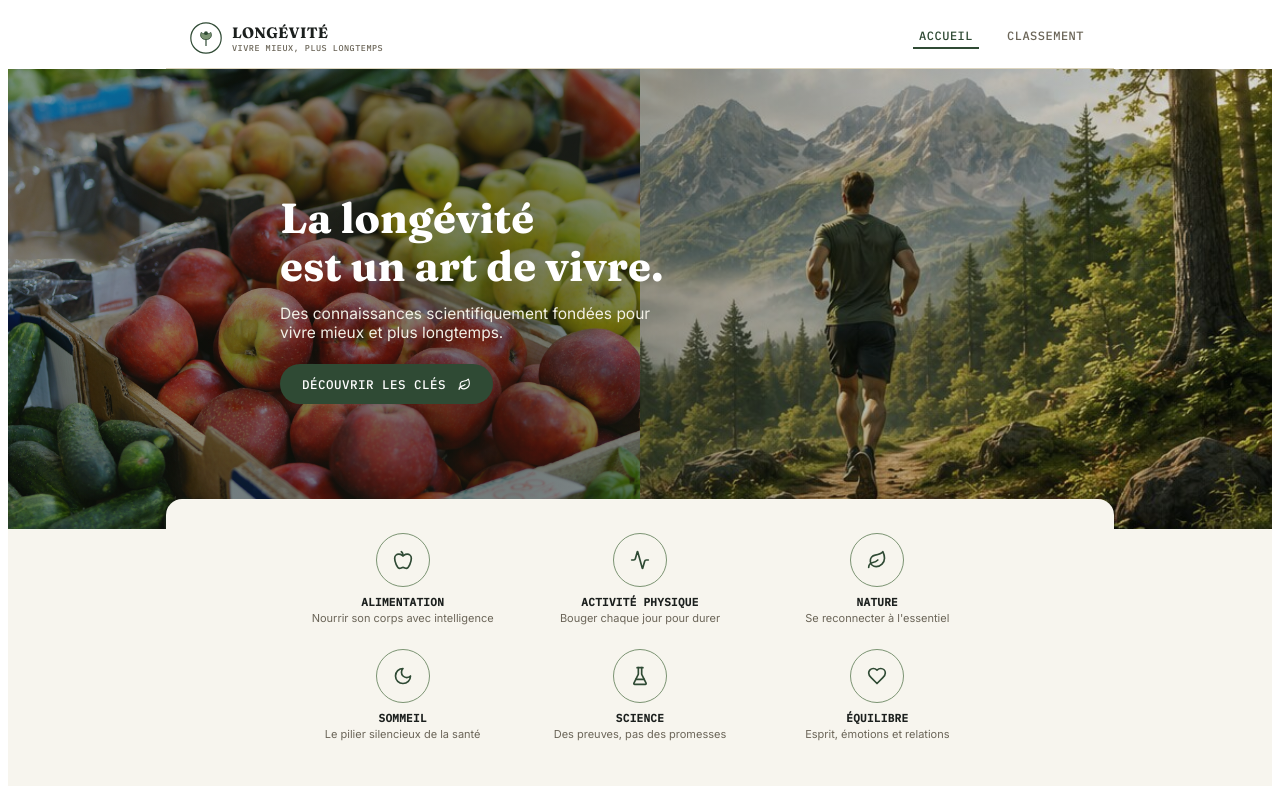
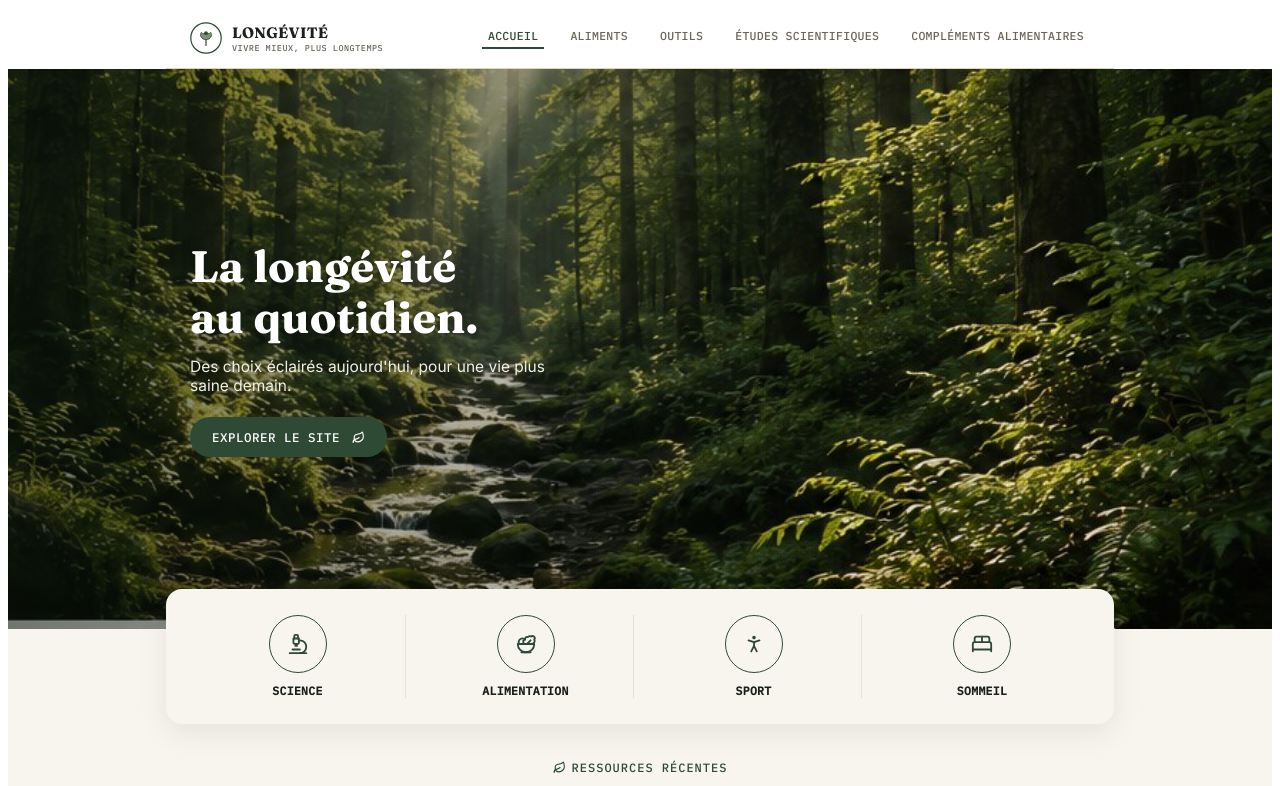
Before and after one commit to bruno13198/long-vit--site, a React (Vite) app: page / in a window 1280 px wide. Shown: the top 786 px of the page. Built offline with nearby package versions, Linux system fonts and the light colour scheme.

Commit message:
Add files via upload

```diff
--- a/public/article-ail.html
+++ b/public/article-ail.html
@@ -9,9 +9,9 @@
 
 :root {
   --ink: #1B1F1D;
-  --paper: #F7F4EC;
+  --paper: #F7F5EE;
   --paper-alt: #FBF8F0;
-  --accent: #1F8A6E;
+  --accent: #2F4A34;
   --line: #DDD5BE;
   --muted: #6B6558;
   --grade-a: #1F8A5C;
@@ -45,7 +45,7 @@ body {
 }
 
 /* Hero */
-.site-header { border-bottom: 3px solid transparent; border-image: linear-gradient(90deg, #E8467C, #F5B324, #F0662D, #7CB342, #E63946) 1; }
+.site-header { border-bottom: 1px solid var(--line); }
 .hero { padding: 24px 24px 32px; margin: 0 -24px 0; border-bottom: 1px solid var(--line); position: relative; background: #FFFFFF; border-radius: 0 0 16px 16px; }
 .dots-row { display: flex; gap: 7px; margin: 30px 0; }
 .dots-row span { width: 8px; height: 8px; border-radius: 50%; display: inline-block; }
@@ -147,9 +147,8 @@ footer.site-footer {
 
 <header class="site-header">
   <svg class="logo-mark" width="28" height="28" viewBox="0 0 40 40">
-    <path d="M20 4 C27 4 32 11 32 20 C32 29 27 35 20 35 C13 35 8 29 8 20 C8 11 13 4 20 4 Z" fill="#FDFBF4" stroke="#1F8A6E" stroke-width="2"/>
-    <path d="M20 4 L20 35 M12 10 L12 30 M28 10 L28 30" stroke="#C9A227" stroke-width="1.2" opacity="0.6"/>
-    <path d="M20 4 C18 -1 22 -3 24 -6" stroke="#8AA83B" stroke-width="2" fill="none" stroke-linecap="round" transform="translate(0,7)"/>
+    <circle cx="20" cy="20" r="18" fill="none" stroke="#2F4A34" stroke-width="2"/>
+    <path d="M20 30 L20 12 M20 12 C15 12 13 8 13 8 C13 8 15 14 20 15 M20 12 C25 12 27 8 27 8 C27 8 25 14 20 15" stroke="#2F4A34" stroke-width="1.5" fill="none"/>
   </svg>
   <div>
     <div class="site-name">Longévité</div>
@@ -180,7 +179,7 @@ footer.site-footer {
   <section class="block">
     <p>L'ail (<em>Allium sativum</em>) accompagne la cuisine humaine depuis des millénaires, et sa réputation de remède naturel est presque aussi ancienne. Mais entre la tradition populaire et les preuves cliniques réelles, l'écart est parfois large. Cet article passe en revue les effets les mieux étudiés — dans un sens comme dans l'autre — en s'appuyant uniquement sur des méta-analyses, revues systématiques et sources médicales de référence.</p>
     <div class="photo-banner"><img src="/images/veggies-fresh.jpg" alt="" /></div>
-    <div class="dots-row"><span style="background:#E8467C"></span><span style="background:#F5B324"></span><span style="background:#F0662D"></span><span style="background:#7CB342"></span><span style="background:#E63946"></span></div>
+    <div class="dots-row"><span style="background:#2F4A34"></span><span style="background:#7C9473"></span><span style="background:#A8B89C"></span><span style="background:#5C7A5A"></span><span style="background:#3F5E44"></span></div>
   </section>
 
   <section class="block">
--- a/public/article-curcuma.html
+++ b/public/article-curcuma.html
@@ -9,9 +9,9 @@
 
 :root {
   --ink: #1B1F1D;
-  --paper: #F7F4EC;
+  --paper: #F7F5EE;
   --paper-alt: #FBF8F0;
-  --accent: #1F8A6E;
+  --accent: #2F4A34;
   --line: #DDD5BE;
   --muted: #6B6558;
   --grade-a: #1F8A5C;
@@ -33,7 +33,7 @@ body {
 .site-header {
   display: flex; align-items: center; gap: 10px;
   padding: 28px 24px; max-width: 720px; margin: 0 auto;
-  border-bottom: 3px solid transparent; border-image: linear-gradient(90deg, #E8467C, #F5B324, #F0662D, #7CB342, #E63946) 1;
+  border-bottom: 1px solid var(--line);
 }
 .logo-mark { flex-shrink: 0; }
 .site-name { font-family: 'Fraunces', serif; font-weight: 700; font-size: 18px; color: var(--ink); }
@@ -98,9 +98,8 @@ footer.site-footer { text-align: center; font-size: 12px; color: var(--muted); p
 
 <header class="site-header">
   <svg class="logo-mark" width="28" height="28" viewBox="0 0 40 40">
-    <ellipse cx="20" cy="22" rx="13" ry="10" fill="#F2A93B" stroke="#C9861F" stroke-width="1.5" transform="rotate(-10 20 22)"/>
-    <path d="M14 16 C12 10 15 5 20 3" stroke="#8AA83B" stroke-width="2" fill="none" stroke-linecap="round"/>
-    <circle cx="20" cy="3" r="2.5" fill="#8AA83B"/>
+    <circle cx="20" cy="20" r="18" fill="none" stroke="#2F4A34" stroke-width="2"/>
+    <path d="M20 30 L20 12 M20 12 C15 12 13 8 13 8 C13 8 15 14 20 15 M20 12 C25 12 27 8 27 8 C27 8 25 14 20 15" stroke="#2F4A34" stroke-width="1.5" fill="none"/>
   </svg>
   <div>
     <div class="site-name">Longévité</div>
@@ -131,7 +130,7 @@ footer.site-footer { text-align: center; font-size: 12px; color: var(--muted); p
   <section class="block">
     <p>Le curcuma (<em>Curcuma longa</em>) doit sa réputation à la curcumine, le pigment qui lui donne sa couleur jaune-orangé. Des milliers d'études existent sur cette molécule, mais un détail change presque tout : la curcumine est très mal absorbée par l'organisme. Comprendre ce point est indispensable avant de lire n'importe quelle affirmation sur ses bienfaits — c'est pourquoi on commence par là.</p>
     <div class="photo-banner"><img src="/images/veggies-stack.jpg" alt="" /></div>
-    <div class="dots-row"><span style="background:#E8467C"></span><span style="background:#F5B324"></span><span style="background:#F0662D"></span><span style="background:#7CB342"></span><span style="background:#E63946"></span></div>
+    <div class="dots-row"><span style="background:#2F4A34"></span><span style="background:#7C9473"></span><span style="background:#A8B89C"></span><span style="background:#5C7A5A"></span><span style="background:#3F5E44"></span></div>
   </section>
 
   <section class="block">
--- a/src/App.jsx
+++ b/src/App.jsx
@@ -1,5 +1,5 @@
 import React, { useState, useMemo } from "react";
-import { Search, ChevronDown, ChevronUp, Users, Beaker, Apple, Activity, Leaf, Moon, FlaskConical, Heart, FlaskRound, RefreshCw, ShieldCheck, ArrowRight } from "lucide-react";
+import { Search, ChevronDown, ChevronUp, Users, Beaker, Apple, Activity, Leaf, Moon, FlaskConical, Heart, FlaskRound, RefreshCw, ShieldCheck, ArrowRight, Microscope, Salad, PersonStanding, BedDouble } from "lucide-react";
 
 const FONT_IMPORT = `
 @import url('https://fonts.googleapis.com/css2?family=Fraunces:opsz,wght@9..144,400;9..144,600;9..144,700&family=Inter:wght@400;500;600&family=IBM+Plex+Mono:wght@500&display=swap');
@@ -176,8 +176,8 @@ function Row({ item, expanded, onToggle }) {
   );
 }
 
-function ClassementTool() {
-  const [tab, setTab] = useState("aliments");
+function ClassementTool({ initialTab = "aliments" }) {
+  const [tab, setTab] = useState(initialTab);
   const [query, setQuery] = useState("");
   const [sortBy, setSortBy] = useState("grade");
   const [expandedId, setExpandedId] = useState(null);
@@ -333,20 +333,18 @@ function TreeLogo({ size = 34 }) {
   );
 }
 
-function HomeArticle() {
+function HomeArticle({ onNavigate }) {
   const categories = [
-    { icon: Apple, label: "Alimentation", sub: "Nourrir son corps avec intelligence" },
-    { icon: Activity, label: "Activité physique", sub: "Bouger chaque jour pour durer" },
-    { icon: Leaf, label: "Nature", sub: "Se reconnecter à l'essentiel" },
-    { icon: Moon, label: "Sommeil", sub: "Le pilier silencieux de la santé" },
-    { icon: FlaskConical, label: "Science", sub: "Des preuves, pas des promesses" },
-    { icon: Heart, label: "Équilibre", sub: "Esprit, émotions et relations" },
+    { icon: Microscope, label: "Science" },
+    { icon: Salad, label: "Alimentation" },
+    { icon: PersonStanding, label: "Sport" },
+    { icon: BedDouble, label: "Sommeil" },
   ];
   const articles = [
     { img: "/images/veggies-fresh.jpg", title: "L'ail : que dit vraiment la science ?", url: "/article-ail.html" },
     { img: "/images/veggies-stack.jpg", title: "Le curcuma au-delà de la curcumine", url: "/article-curcuma.html" },
-    { img: "/images/market-crates.jpg", title: "Le classement complet des aliments", url: "#classement" },
-    { img: "/images/hero-fruits.jpg", title: "Pourquoi les comportements comptent plus", url: "#philosophie" },
+    { img: "/images/market-crates.jpg", title: "Le classement complet des aliments", url: "aliments" },
+    { img: "/images/hero-fruits.jpg", title: "Pourquoi les comportements comptent plus", url: "philosophie" },
   ];
   const trust = [
     { icon: FlaskRound, label: "Recherches scientifiques" },
@@ -359,44 +357,38 @@ function HomeArticle() {
     <div style={{ minHeight: "100vh", background: CREAM, fontFamily: "'Inter', sans-serif" }}>
       <style>{FONT_IMPORT}</style>
 
-      <div style={{ position: "relative", height: 460, overflow: "hidden", display: "flex" }}>
-        <div style={{ flex: 1, overflow: "hidden" }}>
-          <img src="/images/market-crates.jpg" alt="" style={{ width: "100%", height: "100%", objectFit: "cover" }} />
-        </div>
-        <div style={{ flex: 1, overflow: "hidden" }}>
-          <img src="/images/trail-runner.jpg" alt="" style={{ width: "100%", height: "100%", objectFit: "cover" }} />
-        </div>
-        <div style={{ position: "absolute", inset: 0, background: "linear-gradient(90deg, rgba(20,30,20,0.35) 0%, rgba(20,30,20,0.55) 40%, rgba(20,30,20,0.35) 60%, rgba(20,30,20,0.15) 100%)" }} />
+      <div style={{ position: "relative", height: 560, overflow: "hidden" }}>
+        <img src="/images/forest-stream.jpg" alt="" style={{ width: "100%", height: "100%", objectFit: "cover" }} />
+        <div style={{ position: "absolute", inset: 0, background: "linear-gradient(90deg, rgba(10,20,10,0.55) 0%, rgba(10,20,10,0.25) 45%, rgba(10,20,10,0.05) 70%)" }} />
         <div style={{ position: "absolute", inset: 0, display: "flex", alignItems: "center" }}>
-          <div style={{ maxWidth: 720, margin: "0 auto", width: "100%", padding: "0 24px" }}>
-            <h1 style={{ fontFamily: "'Fraunces', serif", fontSize: 42, fontWeight: 700, color: "#fff", margin: "0 0 6px", lineHeight: 1.15 }}>
-              La longévité<br />est un art de vivre.
+          <div style={{ maxWidth: 900, margin: "0 auto", width: "100%", padding: "0 24px" }}>
+            <h1 style={{ fontFamily: "'Fraunces', serif", fontSize: 44, fontWeight: 700, color: "#fff", margin: "0 0 6px", lineHeight: 1.15 }}>
+              La longévité<br />au quotidien.
             </h1>
             <p style={{ color: "#F2F0E6", fontSize: 15.5, margin: "14px 0 22px", maxWidth: 380 }}>
-              Des connaissances scientifiquement fondées pour vivre mieux et plus longtemps.
+              Des choix éclairés aujourd'hui, pour une vie plus saine demain.
             </p>
             <button style={{
               fontFamily: "'IBM Plex Mono', monospace", fontSize: 12.5, letterSpacing: 0.5,
               background: FOREST, color: "#fff", border: "none", borderRadius: 24,
               padding: "12px 22px", cursor: "pointer", textTransform: "uppercase",
             }}>
-              Découvrir les clés <Leaf size={13} style={{ verticalAlign: -2, marginLeft: 4 }} />
+              Explorer le site <Leaf size={13} style={{ verticalAlign: -2, marginLeft: 4 }} />
             </button>
           </div>
         </div>
       </div>
 
-      <div style={{ maxWidth: 900, margin: "-30px auto 0", background: CREAM, borderRadius: "16px 16px 0 0", position: "relative", padding: "34px 24px 10px" }}>
-        <div style={{ display: "grid", gridTemplateColumns: "repeat(3, 1fr)", gap: "24px 12px", maxWidth: 700, margin: "0 auto" }}>
+      <div style={{ maxWidth: 900, margin: "-40px auto 0", background: CREAM, borderRadius: 16, position: "relative", padding: "26px 24px", boxShadow: "0 8px 30px rgba(0,0,0,0.08)" }}>
+        <div style={{ display: "grid", gridTemplateColumns: "repeat(4, 1fr)", gap: 12 }}>
           {categories.map((c, i) => (
-            <div key={i} style={{ textAlign: "center" }}>
-              <div style={{ width: 52, height: 52, borderRadius: "50%", border: `1.5px solid ${SAGE}`, display: "flex", alignItems: "center", justifyContent: "center", margin: "0 auto 8px" }}>
-                <c.icon size={20} color={FOREST} />
+            <div key={i} style={{ textAlign: "center", borderRight: i < categories.length - 1 ? "1px solid #E4E0D3" : "none" }}>
+              <div style={{ width: 56, height: 56, borderRadius: "50%", border: `1.5px solid ${FOREST}`, display: "flex", alignItems: "center", justifyContent: "center", margin: "0 auto 10px" }}>
+                <c.icon size={22} color={FOREST} />
               </div>
-              <div style={{ fontFamily: "'IBM Plex Mono', monospace", fontSize: 11, fontWeight: 600, color: "#1B1F1D", textTransform: "uppercase", letterSpacing: 0.3 }}>
+              <div style={{ fontFamily: "'IBM Plex Mono', monospace", fontSize: 11.5, fontWeight: 700, color: "#1B1F1D", textTransform: "uppercase", letterSpacing: 0.3 }}>
                 {c.label}
               </div>
-              <div style={{ fontSize: 11, color: "#6B6558", marginTop: 2 }}>{c.sub}</div>
             </div>
           ))}
         </div>
@@ -404,11 +396,14 @@ function HomeArticle() {
 
       <div style={{ maxWidth: 900, margin: "0 auto", padding: "36px 24px 10px" }}>
         <div style={{ textAlign: "center", fontFamily: "'IBM Plex Mono', monospace", fontSize: 12, letterSpacing: 1, color: FOREST, marginBottom: 18 }}>
-          <Leaf size={13} style={{ verticalAlign: -2, marginRight: 6 }} />ARTICLES &amp; OUTILS
+          <Leaf size={13} style={{ verticalAlign: -2, marginRight: 6 }} />RESSOURCES RÉCENTES
         </div>
         <div style={{ display: "grid", gridTemplateColumns: "repeat(auto-fit, minmax(190px, 1fr))", gap: 14 }}>
-          {articles.map((a, i) => (
-            <a key={i} href={a.url} target={a.url.startsWith("/") ? "_blank" : undefined} rel="noreferrer" style={{ textDecoration: "none", color: "inherit", border: "1px solid #DDD5BE", borderRadius: 10, overflow: "hidden", background: "#fff" }}>
+          {articles.map((a, i) => {
+            const isExternal = a.url.startsWith("/");
+            const isAnchor = a.url === "philosophie";
+            const CardInner = (
+              <>
                 <div style={{ height: 90, overflow: "hidden" }}>
                   <img src={a.img} alt="" style={{ width: "100%", height: "100%", objectFit: "cover" }} />
                 </div>
@@ -418,8 +413,17 @@ function HomeArticle() {
                     Lire l'article <ArrowRight size={11} />
                   </div>
                 </div>
-            </a>
-          ))}
+              </>
+            );
+            const cardStyle = { textDecoration: "none", color: "inherit", border: "1px solid #DDD5BE", borderRadius: 10, overflow: "hidden", background: "#fff", cursor: "pointer", display: "block", width: "100%", textAlign: "left", padding: 0 };
+            if (isExternal) {
+              return <a key={i} href={a.url} target="_blank" rel="noreferrer" style={cardStyle}>{CardInner}</a>;
+            }
+            if (isAnchor) {
+              return <a key={i} href="#philosophie" style={cardStyle}>{CardInner}</a>;
+            }
+            return <button key={i} onClick={() => onNavigate && onNavigate(a.url)} style={cardStyle}>{CardInner}</button>;
+          })}
         </div>
       </div>
 
@@ -464,6 +468,70 @@ function HomeArticle() {
   );
 }
 
+function EtudesScientifiques() {
+  const articles = [
+    { img: "/images/veggies-fresh.jpg", title: "L'ail : que dit vraiment la science ?", desc: "Tension artérielle, glycémie, cancers digestifs, rhume, antimicrobien — effet par effet, sources à l'appui.", url: "/article-ail.html" },
+    { img: "/images/veggies-stack.jpg", title: "Le curcuma au-delà de la curcumine", desc: "Arthrose, glycémie, turmérones, et un point d'attention sur le foie que peu d'articles mentionnent.", url: "/article-curcuma.html" },
+  ];
+  return (
+    <div style={{ minHeight: "100vh", background: CREAM, fontFamily: "'Inter', sans-serif" }}>
+      <style>{FONT_IMPORT}</style>
+      <div style={{ maxWidth: 780, margin: "0 auto", padding: "48px 24px 80px" }}>
+        <div style={{ fontFamily: "'IBM Plex Mono', monospace", fontSize: 12, letterSpacing: 1.5, color: FOREST, textTransform: "uppercase", marginBottom: 10 }}>
+          Études scientifiques
+        </div>
+        <h1 style={{ fontFamily: "'Fraunces', serif", fontSize: 32, fontWeight: 700, color: "#1B1F1D", margin: "0 0 14px" }}>
+          Les dossiers complets, aliment par aliment
+        </h1>
+        <p style={{ fontSize: 15.5, color: "#2A2A22", marginBottom: 30, maxWidth: 560 }}>
+          Chaque dossier passe en revue les méta-analyses et revues systématiques disponibles, effet par effet, avec les sources vérifiées. De nouveaux dossiers s'ajoutent régulièrement.
+        </p>
+        <div style={{ display: "grid", gridTemplateColumns: "repeat(auto-fit, minmax(240px, 1fr))", gap: 18 }}>
+          {articles.map((a, i) => (
+            <a key={i} href={a.url} target="_blank" rel="noreferrer" style={{ textDecoration: "none", color: "inherit", border: "1px solid #DDD5BE", borderRadius: 12, overflow: "hidden", background: "#fff" }}>
+              <div style={{ height: 130, overflow: "hidden" }}>
+                <img src={a.img} alt="" style={{ width: "100%", height: "100%", objectFit: "cover" }} />
+              </div>
+              <div style={{ padding: "16px 18px" }}>
+                <div style={{ fontFamily: "'Fraunces', serif", fontSize: 17, fontWeight: 600, color: "#1B1F1D", marginBottom: 8 }}>{a.title}</div>
+                <div style={{ fontSize: 13, color: "#6B6558", marginBottom: 12, lineHeight: 1.5 }}>{a.desc}</div>
+                <div style={{ fontSize: 12, color: FOREST, fontFamily: "'IBM Plex Mono', monospace", display: "flex", alignItems: "center", gap: 3 }}>
+                  Lire le dossier <ArrowRight size={12} />
+                </div>
+              </div>
+            </a>
+          ))}
+        </div>
+      </div>
+    </div>
+  );
+}
+
+function PageAVenir({ kicker, title, description, ideas }) {
+  return (
+    <div style={{ minHeight: "100vh", background: CREAM, fontFamily: "'Inter', sans-serif" }}>
+      <style>{FONT_IMPORT}</style>
+      <div style={{ maxWidth: 680, margin: "0 auto", padding: "48px 24px 80px" }}>
+        <div style={{ fontFamily: "'IBM Plex Mono', monospace", fontSize: 12, letterSpacing: 1.5, color: FOREST, textTransform: "uppercase", marginBottom: 10 }}>
+          {kicker}
+        </div>
+        <h1 style={{ fontFamily: "'Fraunces', serif", fontSize: 30, fontWeight: 700, color: "#1B1F1D", margin: "0 0 14px" }}>
+          {title}
+        </h1>
+        <p style={{ fontSize: 15.5, color: "#2A2A22", marginBottom: 26, maxWidth: 520 }}>
+          {description}
+        </p>
+        <div style={{ background: "#fff", border: "1px solid #DDD5BE", borderLeft: `4px solid ${FOREST}`, borderRadius: 10, padding: "20px 24px" }}>
+          <div style={{ fontFamily: "'Fraunces', serif", fontWeight: 600, fontSize: 15, marginBottom: 10 }}>Au programme, bientôt :</div>
+          <ul style={{ margin: 0, paddingLeft: 20, fontSize: 14, color: "#2A2A22", lineHeight: 1.9 }}>
+            {ideas.map((idea, i) => <li key={i}>{idea}</li>)}
+          </ul>
+        </div>
+      </div>
+    </div>
+  );
+}
+
 export default function App() {
   const [page, setPage] = useState("accueil");
   return (
@@ -481,20 +549,23 @@ export default function App() {
             <div style={{ fontFamily: "'IBM Plex Mono', monospace", fontSize: 8.5, color: "#6B6558", letterSpacing: 0.5 }}>VIVRE MIEUX, PLUS LONGTEMPS</div>
           </div>
         </div>
-        <div style={{ display: "flex", gap: 22 }}>
+        <div style={{ display: "flex", gap: 20, flexWrap: "wrap" }}>
           {[
             { id: "accueil", label: "Accueil" },
-            { id: "classement", label: "Classement" },
+            { id: "aliments", label: "Aliments" },
+            { id: "outils", label: "Outils" },
+            { id: "etudes", label: "Études scientifiques" },
+            { id: "complements", label: "Compléments alimentaires" },
           ].map((p) => (
             <button
               key={p.id}
               onClick={() => setPage(p.id)}
               style={{
-                fontFamily: "'IBM Plex Mono', monospace", fontSize: 12, letterSpacing: 0.5,
+                fontFamily: "'IBM Plex Mono', monospace", fontSize: 11.5, letterSpacing: 0.3,
                 background: "none", border: "none", cursor: "pointer",
                 color: page === p.id ? FOREST : "#6B6558",
                 borderBottom: page === p.id ? `2px solid ${FOREST}` : "2px solid transparent",
-                paddingBottom: 4, textTransform: "uppercase",
+                paddingBottom: 4, textTransform: "uppercase", whiteSpace: "nowrap",
               }}
             >
               {p.label}
@@ -502,7 +573,25 @@ export default function App() {
           ))}
         </div>
       </nav>
-      {page === "accueil" ? <HomeArticle /> : <ClassementTool />}
+      {page === "accueil" && <HomeArticle onNavigate={setPage} />}
+      {page === "aliments" && <ClassementTool initialTab="aliments" />}
+      {page === "outils" && (
+        <PageAVenir
+          kicker="Outils"
+          title="Les outils interactifs arrivent bientôt"
+          description="Quiz de compléments, comparateur aliment contre aliment, calculateur d'habitudes — ces outils sont en préparation. En attendant, le classement complet reste consultable dès maintenant."
+          ideas={["Quiz : quel complément pour quel objectif", "Comparateur côte-à-côte entre deux aliments", "Checklist quotidienne des comportements longévité"]}
+        />
+      )}
+      {page === "etudes" && <EtudesScientifiques />}
+      {page === "complements" && (
+        <PageAVenir
+          kicker="Compléments alimentaires"
+          title="Une base dédiée aux compléments arrive bientôt"
+          description="Contrairement aux aliments entiers, les compléments isolés (gélules, poudres, extraits) méritent leur propre classement — dosages, formes, interactions. Cette section est en cours de construction."
+          ideas={["Classement des compléments par niveau de preuve", "Fiches dosage et forme (gélule, poudre, liquide)", "Alertes sur les interactions médicamenteuses connues"]}
+        />
+      )}
     </div>
   );
 }
```
Also changed, not shown: public/images/forest-stream.jpg (added). Lines whose indentation alone changed are shown as unchanged.
